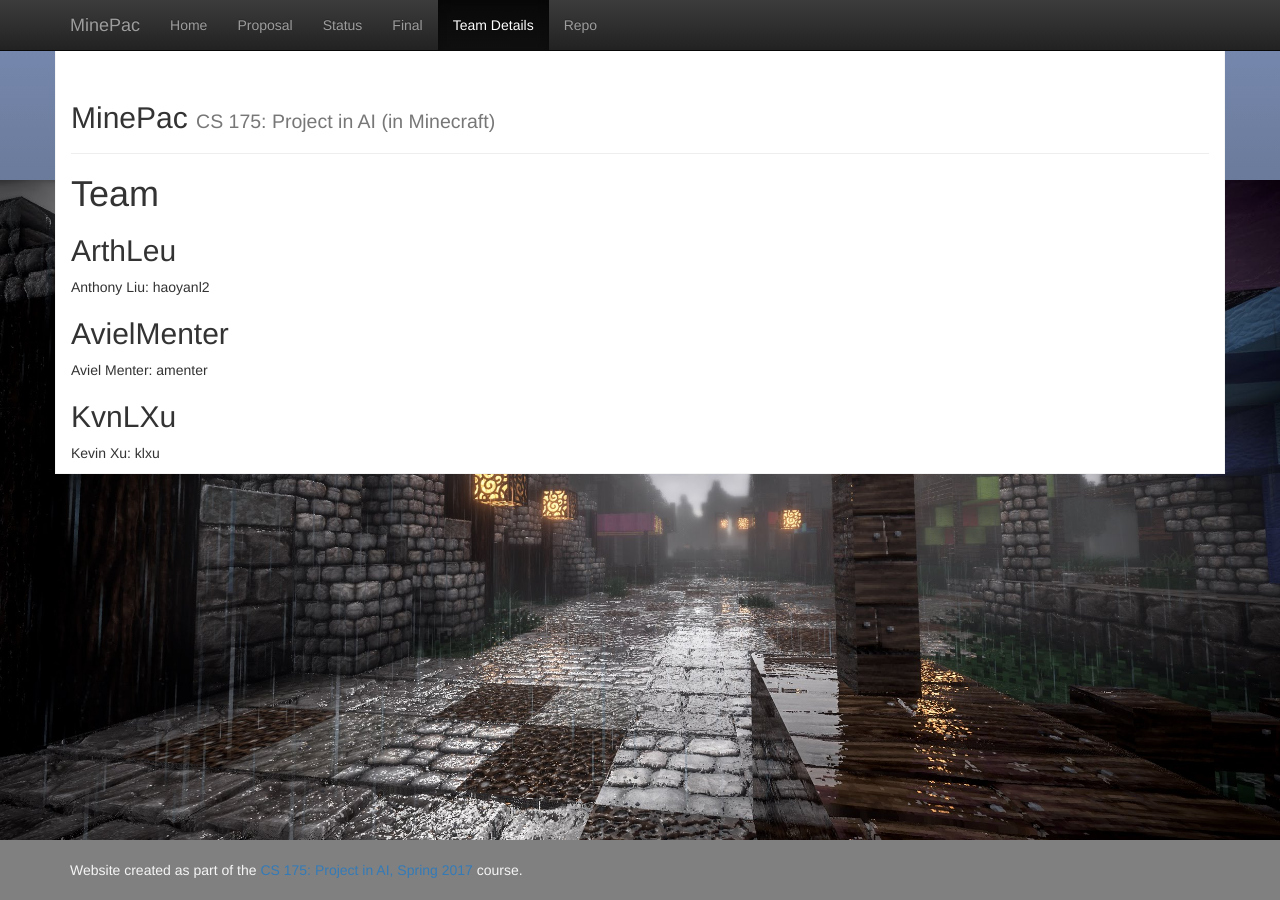
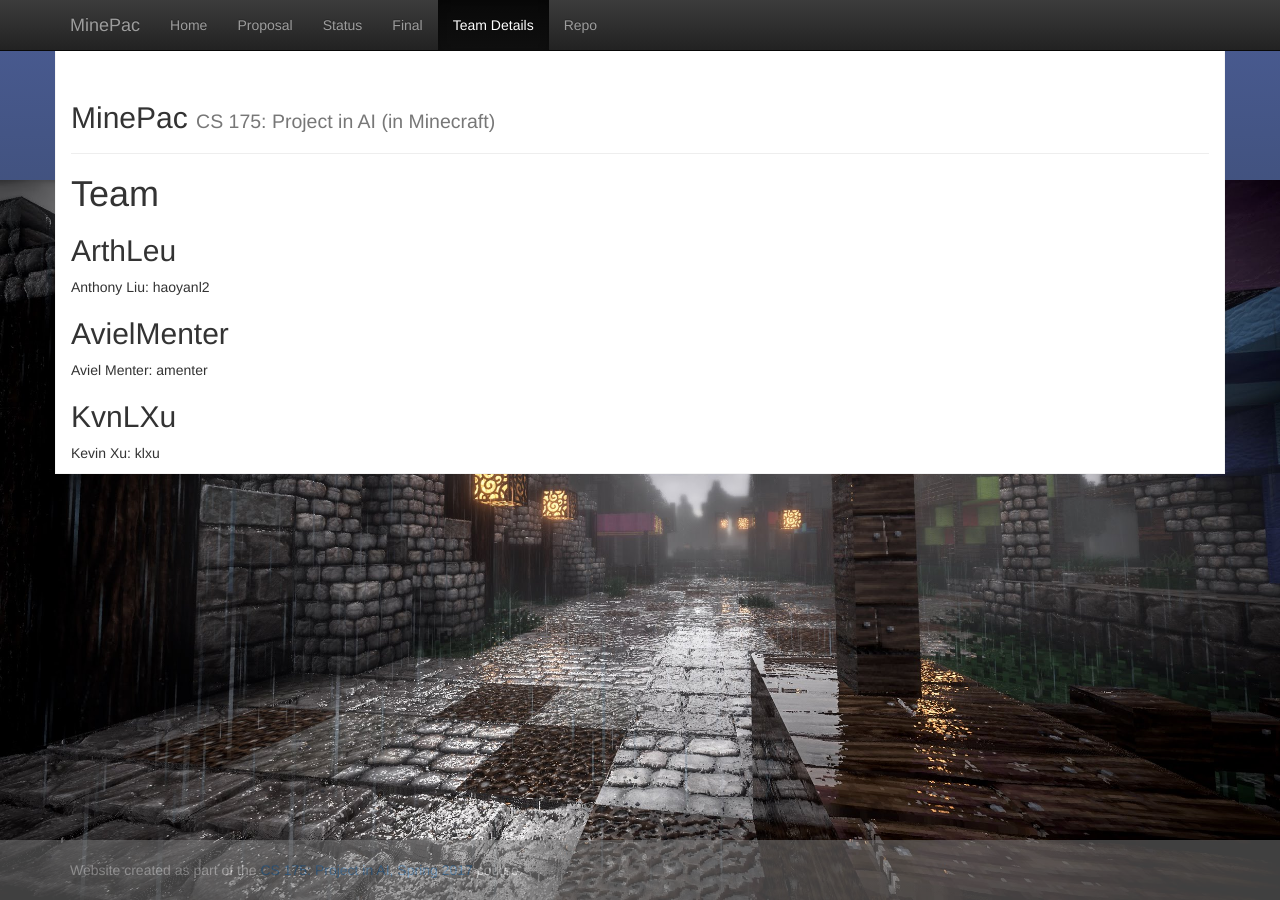
Before and after one commit to r58Playz/MinePac, a Jekyll site: the page built from docs/team.md, in a window 1280 px wide. Built offline with Jekyll 4.4.1, drawn with Linux system fonts in a browser that asks for light colours.

Commit message:
bottom bar

```diff
--- a/docs/css/custom.css
+++ b/docs/css/custom.css
@@ -6,11 +6,11 @@ html {
 }
 body {
   /* Margin bottom by footer height */
-  /* margin-bottom: 60px;*/
+  margin-bottom: 60px;
   background-attachment: fixed;
   background-position: center bottom;
   background-repeat: no-repeat;
-  background-image: url("../media/minecraft_bg2.jpg"), linear-gradient(#7a8cb4, #19231B 1080px);
+  background-image: url("../media/minecraft_bg2.jpg"), linear-gradient(#4a5c94, #19231B 1080px);
   background-size: 100%;
   /*linear-gradient(#CDF, #F5F5F5 768px)*/
 }
@@ -21,6 +21,7 @@ body {
   /* Set the fixed height of the footer here */
   height: 60px;
   background-color: #808080;
+  opacity: 0.5;
 }
 
 
```
